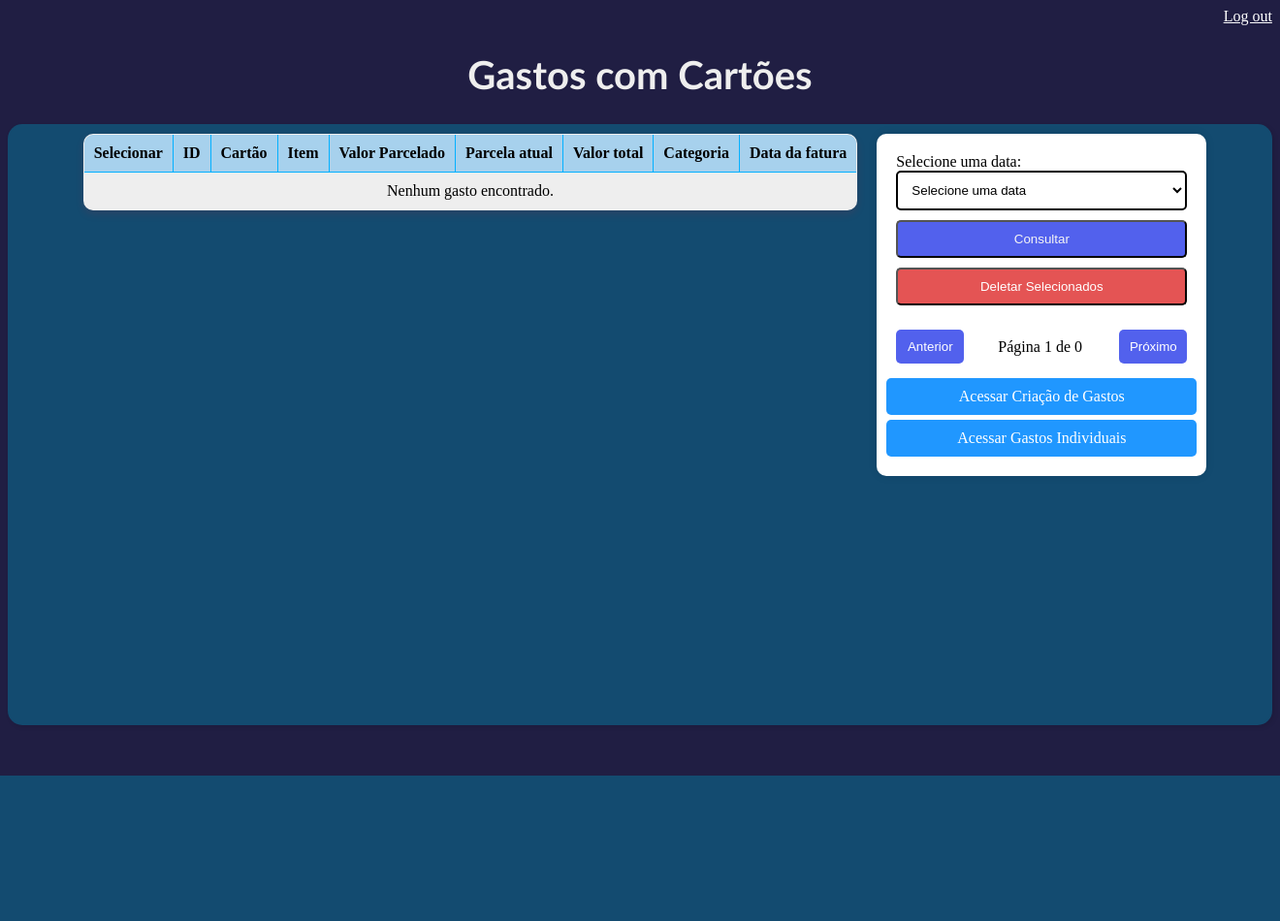
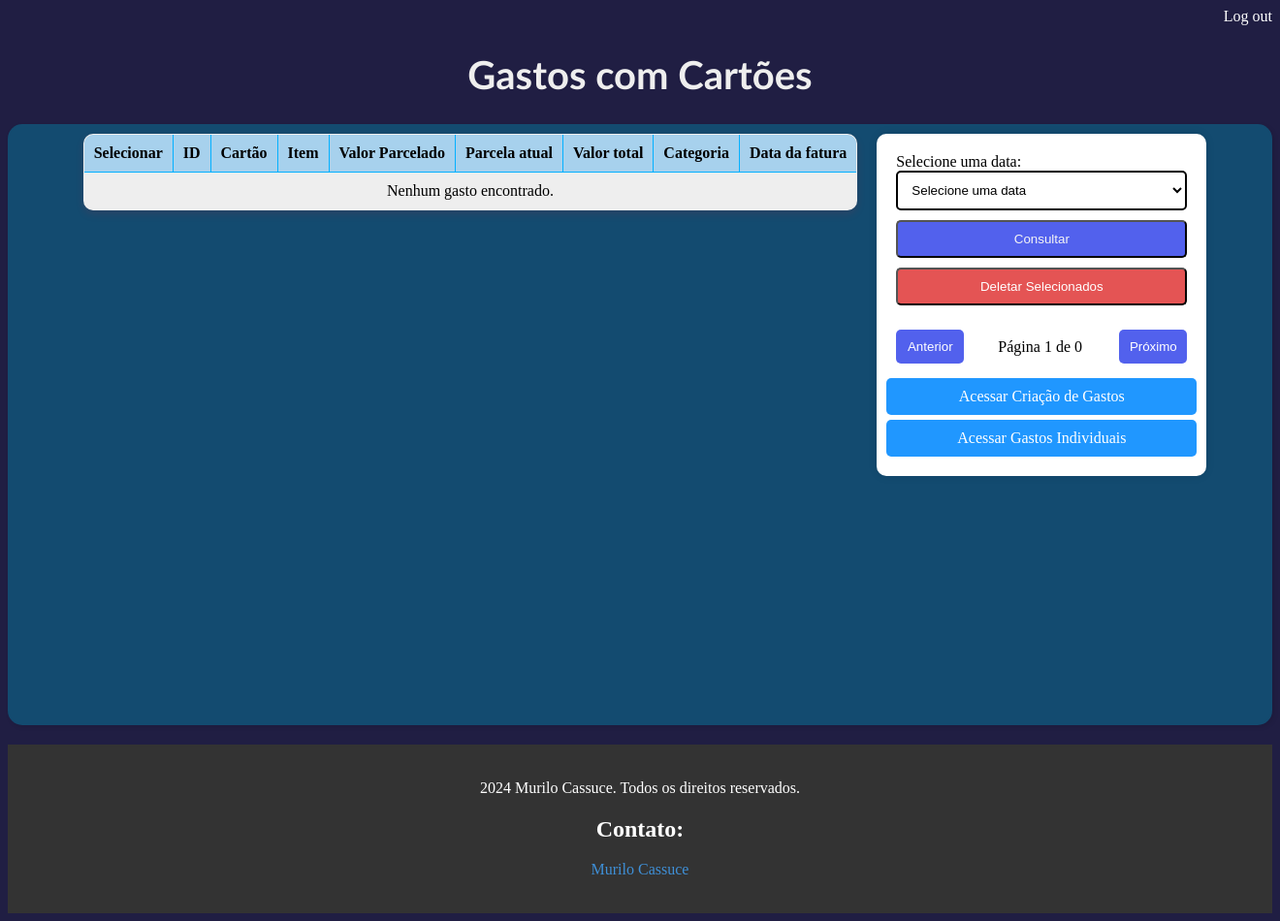
Before and after one commit to MuriloCassuce-hub/despesas, a Django app: page /gastosMensais in a window 1320 px wide. Shown: the whole page at 97% size. Before the commit the page ends 800 px from the top, so only its background shows below. Run offline with Django 5.2, Linux system fonts and the light colour scheme; a user stored in the database is signed in; data comes from the database, SQL or seed files in the repository; both versions use the stored data as it was after the commit; some libraries are stand-ins or nearby versions.

Commit message:
Add rodape, layout2 e correção de bugs

```diff
--- a/usuarios/templates/usuarios/layout.html
+++ b/usuarios/templates/usuarios/layout.html
@@ -5,9 +5,31 @@
     <script src="https://cdn.plot.ly/plotly-latest.min.js"></script>
     <title>Despesas</title>
 </head>
+<style>
+    footer {
+            text-align: center;
+            padding: 20px 0;
+            background-color: #333;
+            color: #fff;
+            position: relative;
+            width: 100%;
+            bottom: 0;
+            margin-top: 20px;
+        }
+
+    a{
+            color: rgb(63, 144, 216);
+            text-decoration:none;
+        }
+</style>
 <body>
     {% block body %}
 
     {% endblock %}
+    <footer>
+        <p>2024 Murilo Cassuce. Todos os direitos reservados.</p>
+        <h2>Contato:</h2>
+        <div id="divLink"><p><a href="https://www.linkedin.com/in/murilocassuce/">Murilo Cassuce</a></p></div>
+    </footer>
 </body>
 </html>
--- a/usuarios/templates/usuarios/login.html
+++ b/usuarios/templates/usuarios/login.html
@@ -1,4 +1,4 @@
-{% extends "usuarios/layout.html" %}
+{% extends "usuarios/layout2.html" %}
 
 
 {% block body %}
--- a/usuarios/templates/usuarios/register.html
+++ b/usuarios/templates/usuarios/register.html
@@ -1,4 +1,4 @@
-{% extends "usuarios/layout.html" %}
+{% extends "usuarios/layout2.html" %}
 
 {% block body %}
 
```
Also changed, not shown: usuarios/templates/usuarios/layout2.html (added, +13 -0 lines), usuarios/templates/usuarios/usuario.html (+22 -3 lines), db.sqlite3.
